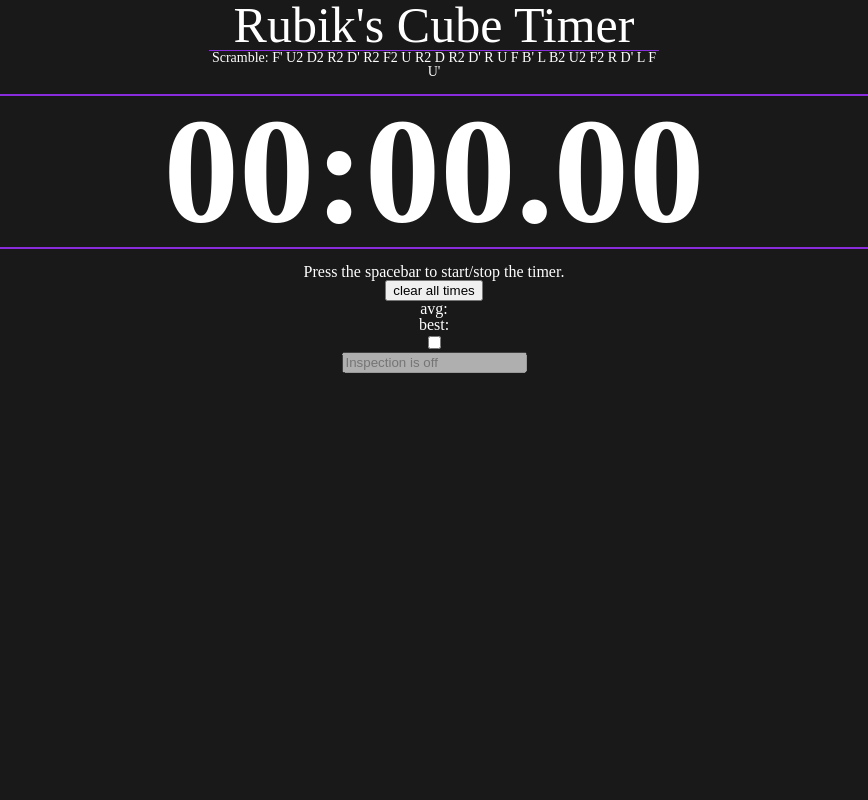
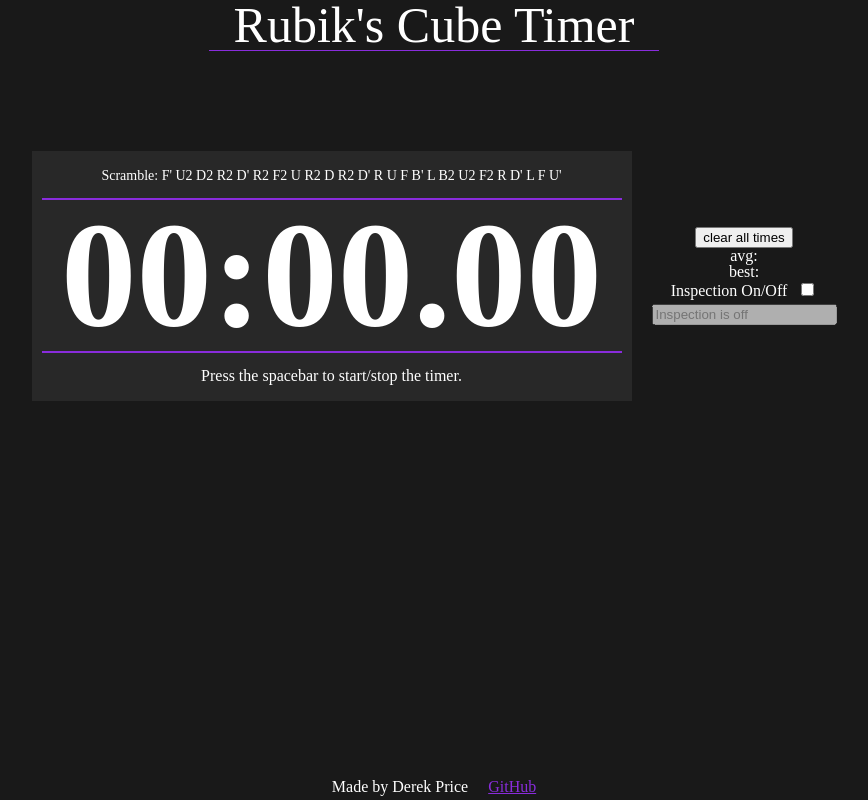
Before and after one commit to DerekPixel/rubiks-cube-timer, a React (Create React App) app: page / in a window 1280 px wide. Shown: the whole page, without its empty margins (206-1074 px from the left). Built offline with nearby package versions, Linux system fonts and the light colour scheme.

Commit message:
added lots of html to help with styling

```diff
--- a/src/App.jsx
+++ b/src/App.jsx
@@ -66,28 +66,39 @@
       <header>
         <h1 className='title' >Rubik's Cube Timer</h1>
 
+
+      </header>
+
+      <div className="twoColumns">
+        <div className='leftColumn' >
           <Scrambler />
-      </header>
 
           <Timer
             updateTimesArray={(string) => setTimesArray(addNewTimeToTimesArray(string))}
             inspection={inspection}
             inspectionDuration={inspectionDuration}
           />
-
+        </div>
         <div className='timesAndSettings'>
           <TimesTable
             timesArray={timesArray}
             removeTime={(time) => setTimesArray(removeTimeFromTimeArray(time))}
             clearAllTimes={() => clearAllTimes()}
           />
+          <div className="settings">
+            <div className='inspectionSwitch'>
+              <label htmlFor="checkbox">Inspection On/Off</label>
               <input
                 type="checkbox"
+                name='checkbox'
                 onClick={() => {switchInspection()}}
                 defaultChecked={inspection}
               />
+            </div>
+            <div>
               <input
                 type="text"
+                name='duration'
                 value={
                   inspectionDuration === 0 ? '' : inspectionDuration
                 }
@@ -98,6 +109,14 @@
                 disabled={!inspection}
               />
             </div>
+          </div>
+        </div>
+      </div>
+
+      <footer>
+        <p className='footerItem'>Made by Derek Price</p>
+        <a className='footerItem' href="https://github.com/DerekPixel/rubiks-cube-timer">GitHub</a>
+      </footer>
 
     </div>
   );
```
Lines whose indentation alone changed are shown as unchanged.
